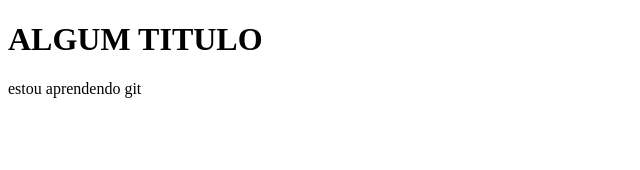
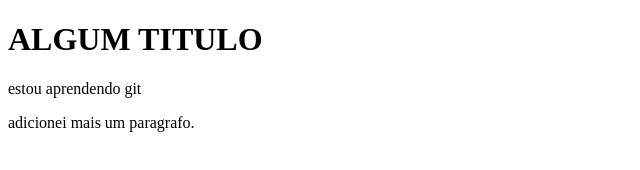
Before and after one commit to Ybrittoom/Git_Tutorial, a plain HTML site: page index.html in a window 1280 px wide. Shown: the whole page, without its empty margins (0-640 px from the left). Drawn offline with Linux system fonts and the light colour scheme.

Commit message:
Nova demanda

```diff
--- a/index.html
+++ b/index.html
@@ -8,5 +8,6 @@
 <body>
     <h1> ALGUM TITULO</h1>
     <p>estou aprendendo git</p>
+    <p>adicionei mais um paragrafo.</p>
 </body>
 </html>
```
